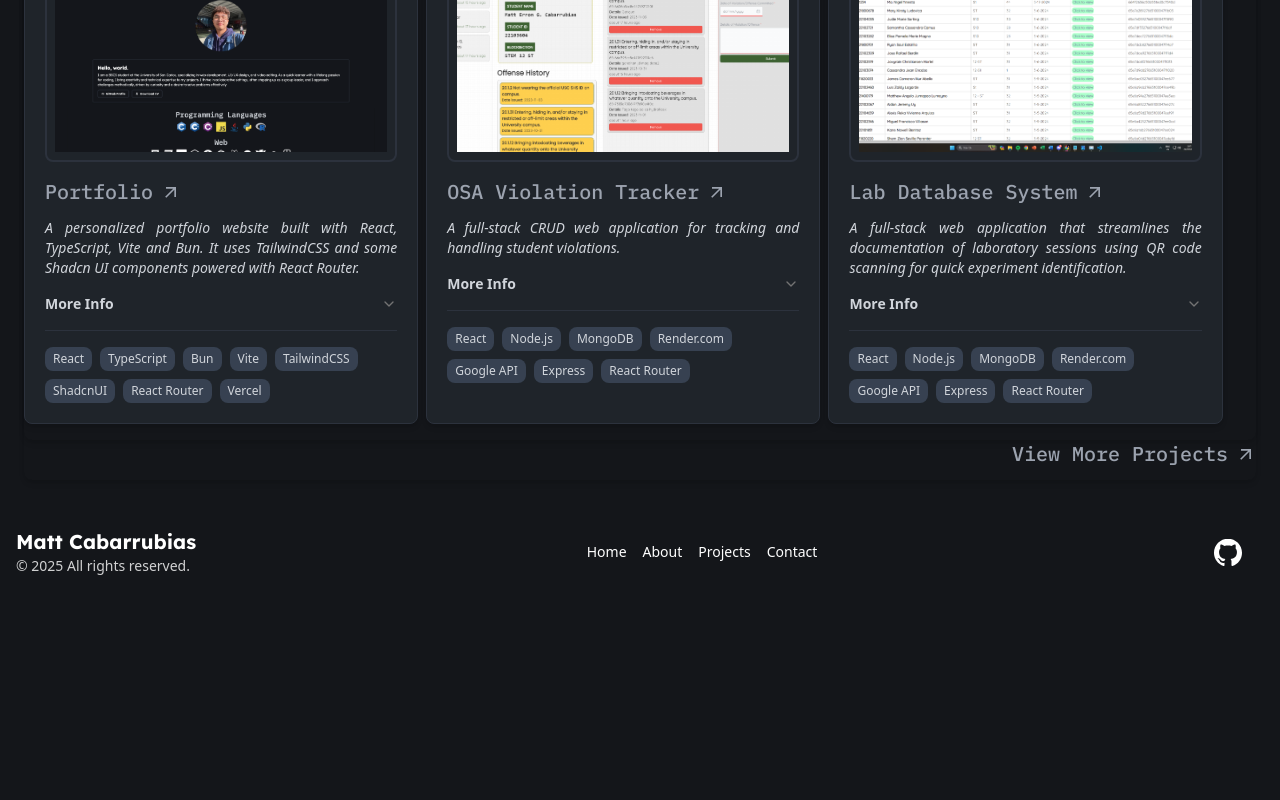
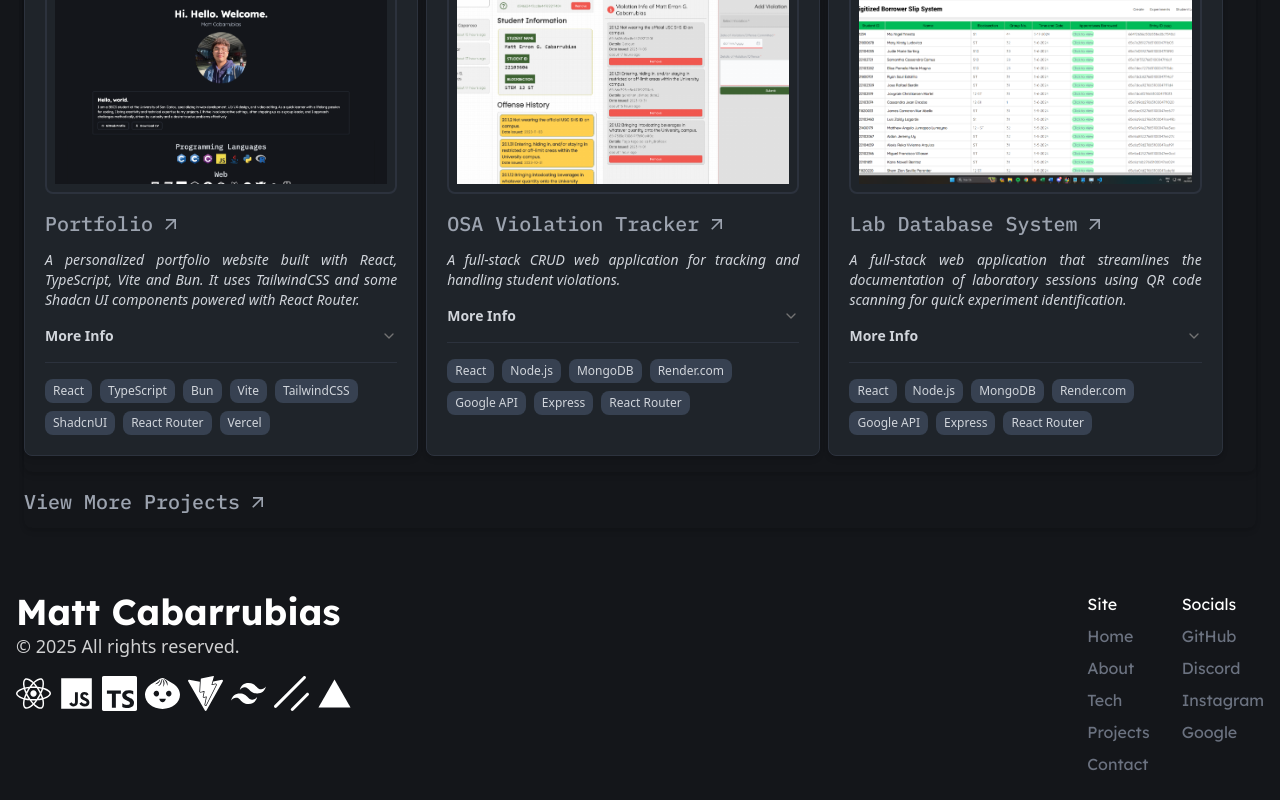
Before and after one commit to devliqht/portfolio, a React (Vite) app: page / in a window 1280 px wide. Shown: the part 1401-2201 px from the top of the page. Before the commit the page ends 2001 px from the top, so only its background shows below. Built offline with nearby package versions, Linux system fonts and the light colour scheme.

Commit message:
FOOTER: Improved Footer.tsx and changed containers padding

```diff
--- a/src/components/Containers.tsx
+++ b/src/components/Containers.tsx
@@ -112,7 +112,7 @@ const BasicContainer: React.FC<BasicContainerProps> = ({
 }) => {
   return (
     <div
-      className={`container ${className} mx-auto mt-4 ${noPadding ? 'p-0' : 'p-4 md:p-6'} rounded-lg shadow-md ${
+      className={`container ${className} mx-auto my-4 ${noPadding ? 'p-0' : 'p-4 md:p-6'} rounded-lg shadow-md ${
         outline ? 'border-2 border-[var(--dblue-ll)]' : 'border-none'
       }`}
     >
--- a/src/components/Footer.tsx
+++ b/src/components/Footer.tsx
@@ -1,53 +1,71 @@
 import { Link } from "react-router-dom";
-import { DiGit, DiGithubBadge } from "react-icons/di";
-import { FaDiscord } from "react-icons/fa";
+import { AnimatedContainer } from "./Containers";
+import { FaReact, FaJs } from "react-icons/fa";
+import { RiTailwindCssFill, RiVercelFill } from "react-icons/ri";
+import { SiTypescript, SiBun, SiVite, SiShadcnui } from "react-icons/si";
 
 const Footer = () => {
+    const FooterIconSize: number = 35;
   return (
+    <AnimatedContainer delay={1000}>
     <footer className="bg-[var(--dblue)] text-white py-6">
-      <div className="container mx-auto px-4 flex flex-col md:flex-row justify-between items-center gap-4">
+    <div className="flex flex-col px-4 items-center">
+    <div className="container flex flex-col md:flex-row gap-8 justify-between items-start">
         <div className="md:text-left">
-          <h4 className="text-xl font-bold lexend-deca-700">Matt Cabarrubias</h4>
-          <p className="text-sm opacity-80">© 2025 All rights reserved.</p>
+          <h4 className="text-2xl md:text-4xl font-bold lexend-deca-700">Matt Cabarrubias</h4>
+          <p className="text-md md:text-lg opacity-80">© 2025 All rights reserved.</p>
+          <div className="flex flex-row my-4 gap-2">
+            <FaReact size={FooterIconSize}></FaReact>
+            <FaJs size={FooterIconSize}></FaJs>
+            <SiTypescript size={FooterIconSize}></SiTypescript>
+            <SiBun size={FooterIconSize}></SiBun>
+            <SiVite size={FooterIconSize}></SiVite>
+            <RiTailwindCssFill size={FooterIconSize}></RiTailwindCssFill>
+            <SiShadcnui size={FooterIconSize}></SiShadcnui>
+            <RiVercelFill size={FooterIconSize}></RiVercelFill>
           </div>
-        <nav className="flex gap-4 text-sm">
-          <Link to="/" className="hover:underline">
+        </div>
+        <div className="flex flex-row gap-8">
+            <div className="flex flex-col gap-2">
+                <h4 className="lexend-deca-400">Site</h4>
+                <Link to="/" className="lexend-deca-400 text-gray-500 hover:text-gray-300 text-md border-transparent transition ease-in-out duration-200">
                     Home
                 </Link>
-          <Link to="/about" className="hover:underline">
+                <a href="#about" className="lexend-deca-400 text-gray-500 hover:text-gray-300 text-md border-transparent transition ease-in-out duration-200">
                     About
-          </Link>
-          <Link to="/projects" className="hover:underline">
+                </a>
+                <a href="#tech" className="lexend-deca-400 text-gray-500 hover:text-gray-300 text-md border-transparent transition ease-in-out duration-200">
+                    Tech
+                </a>
+                <a href="#projects" className="lexend-deca-400 text-gray-500 hover:text-gray-300 text-md border-transparent transition ease-in-out duration-200">
                     Projects
-          </Link>
-          <Link to="/contact" className="hover:underline">
+                </a>
+                <a href="#contact" className="lexend-deca-400 text-gray-500 hover:text-gray-300 text-md border-transparent transition ease-in-out duration-200">
                     Contact
-          </Link>
-        </nav>
-
-        {/* Right Section: Social Icons */}
-        <div className="flex gap-4">
-          <a
-            href="https://github.com/yourusername"
-            target="_blank"
-            rel="noopener noreferrer"
-            className="hover:opacity-80 transition-opacity"
-            aria-label="GitHub"
-          >
-            <DiGithubBadge size={40}></DiGithubBadge>
                 </a>
-          <a
-            href="https://linkedin.com/in/yourusername"
-            target="_blank"
-            rel="noopener noreferrer"
-            className="hover:opacity-80 transition-opacity"
-            aria-label="LinkedIn"
-          >
-
+            </div>
+            <div className="flex flex-col gap-2">
+                <h4 className="lexend-deca-400">Socials</h4>
+                <a href="#github" className="lexend-deca-400 text-gray-500 hover:text-gray-300 text-md border-transparent transition ease-in-out duration-200">
+                    GitHub
+                </a>
+                <a href="#about" className="lexend-deca-400 text-gray-500 hover:text-gray-300 text-md border-transparent transition ease-in-out duration-200">
+                    Discord
+                </a>
+                <a href="#tech" className="lexend-deca-400 text-gray-500 hover:text-gray-300 text-md border-transparent transition ease-in-out duration-200">
+                    Instagram
+                </a>
+                <a href="#projects" className="lexend-deca-400 text-gray-500 hover:text-gray-300 text-md border-transparent transition ease-in-out duration-200">
+                    Google
                 </a>
             </div>
         </div>
+      </div>
+    </div>
+
     </footer>
+    </AnimatedContainer>
+
   );
 };
 
--- a/src/pages/Hero.tsx
+++ b/src/pages/Hero.tsx
@@ -93,7 +93,7 @@ const Hero = () => {
         <AnimatedContainer delay={900}>
             <BasicContainer className="border-none" noPadding={true}>
                 <ProjectsRender renderCount={3}></ProjectsRender>
-                <div className="text-white ibm-plex-mono-medium flex flex-row justify-end">
+                <div className="text-white ibm-plex-mono-medium flex flex-row justify-start">
                     <Link
                         to="/projects"
                         className="flex flex-row items-center gap-2 text-xl text-gray-400 ibm-plex-mono-medium mb-3 relative group"
```
Lines whose indentation alone changed are shown as unchanged.
